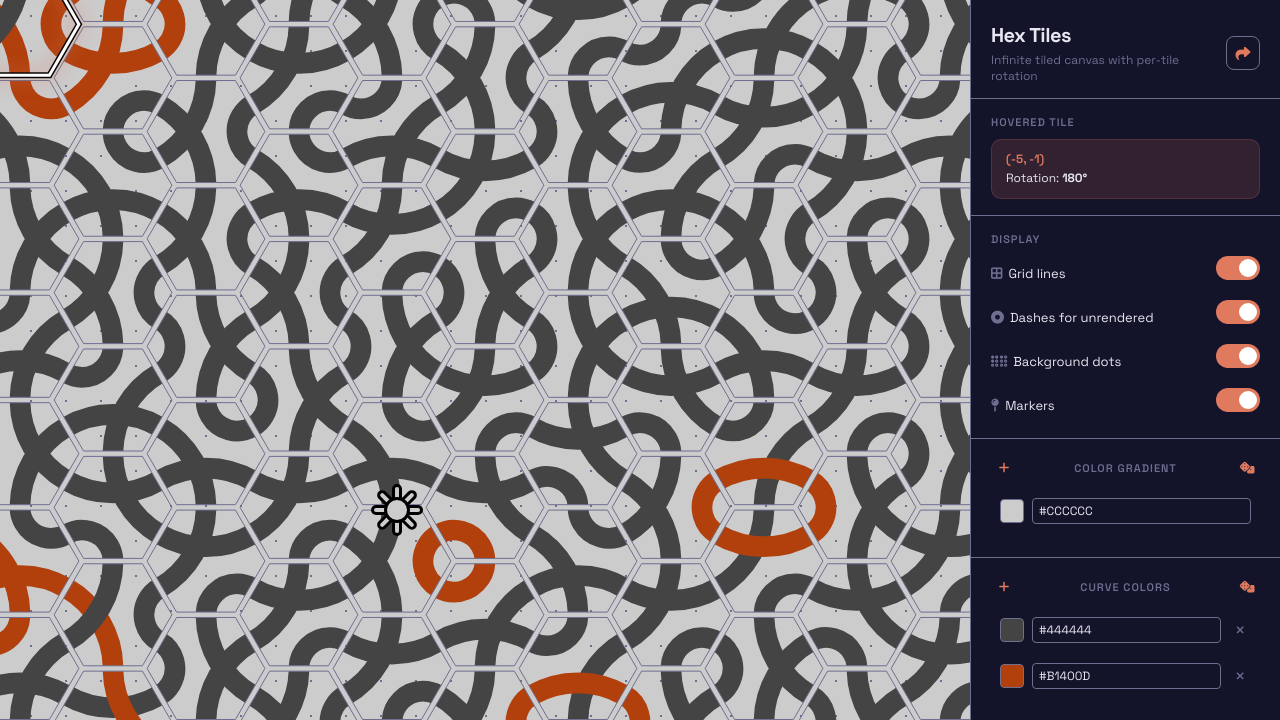
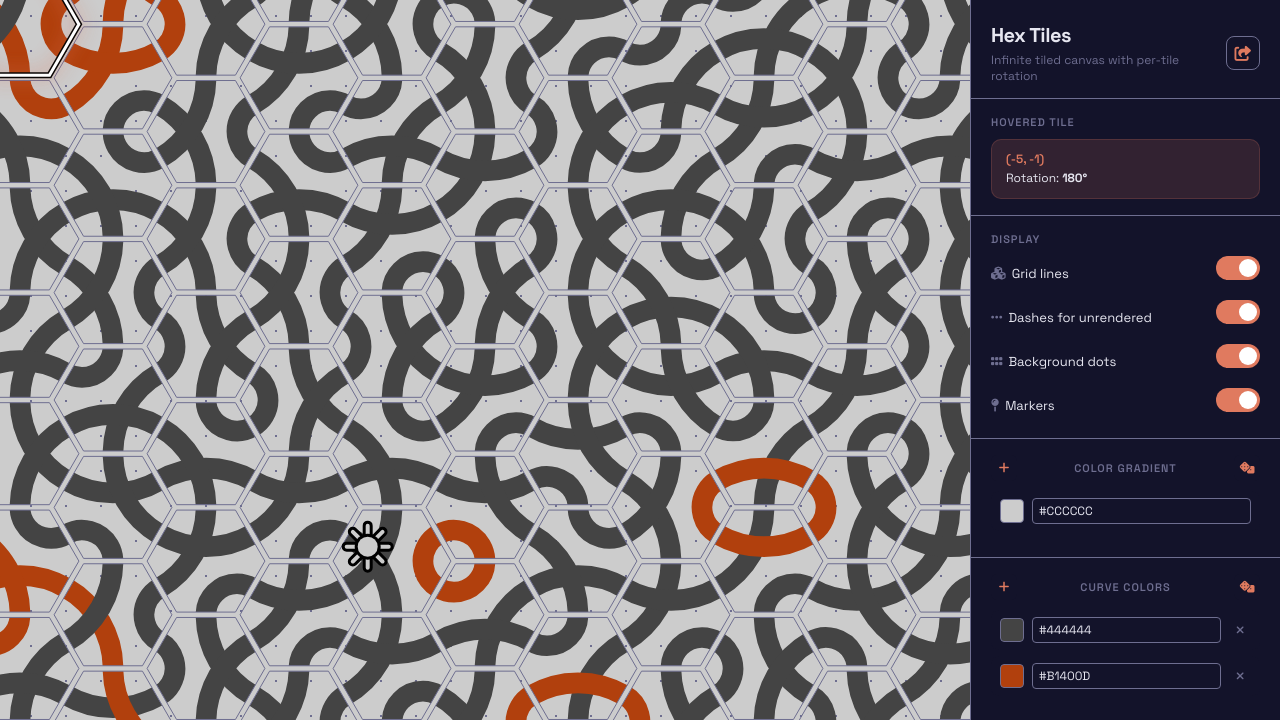
Before and after one commit to phlaster/hextiles, a plain HTML site: page index.html in a window 1280 px wide. Both pictures are taken after a click on the button 1004 px from the left and 588 px from the top of the page. Shown: the top 720 px of the page. Drawn offline with Linux system fonts and the light colour scheme.

Commit message:
updated icons and 10 colors limit

```diff
--- a/index.html
+++ b/index.html
@@ -4,7 +4,7 @@
 <head>
     <meta charset="UTF-8" />
     <meta name="viewport" content="width=device-width, initial-scale=1.0" />
-    <title>Hexagonal Tiles</title>
+    <title>Hextiles</title>
     <link href="https://fonts.googleapis.com/css2?family=Space+Grotesk:wght@300;400;500;600;700&display=swap"
     rel="stylesheet" />
     <link rel="stylesheet" href="https://cdnjs.cloudflare.com/ajax/libs/font-awesome/6.5.0/css/all.min.css" />
@@ -672,7 +672,7 @@
                 <h2>Hex Tiles</h2>
                 <p>Infinite tiled canvas with per-tile rotation</p>
             </div>
-            <button class="export-btn" id="exportBtn" title="Export"><i class="fas fa-share"></i></button>
+            <button class="export-btn" id="exportBtn" title="Export"><i class="fas fa-share-from-square"></i></button>
         </div>
 
         <div class="sb-section">
@@ -687,24 +687,24 @@
             </div>
         </div>
 
-                <div class="sb-section">
+        <div class="sb-section">
             <label>Display</label>
             <div class="toggle-row">
-                <span><i class="fas fa-border-all" style="margin-right:6px;color:var(--col-muted)"></i>Grid lines</span>
+                <span><i class="fas fa-cubes" style="margin-right:6px;color:var(--col-muted)"></i>Grid lines</span>
                 <label class="switch">
                     <input type="checkbox" id="gridToggle" checked />
                     <span class="track"></span>
                 </label>
             </div>
             <div class="toggle-row" style="margin-top:10px">
-                <span><i class="fas fa-circle-dot" style="margin-right:6px;color:var(--col-muted)"></i>Dashes for unrendered</span>
+                <span><i class="fas fa-ellipsis" style="margin-right:6px;color:var(--col-muted)"></i>Dashes for unrendered</span>
                 <label class="switch">
                     <input type="checkbox" id="unrenderedToggle" checked />
                     <span class="track"></span>
                 </label>
             </div>
             <div class="toggle-row" style="margin-top:10px">
-                <span><i class="fas fa-braille" style="margin-right:6px;color:var(--col-muted)"></i>Background dots</span>
+                <span><i class="fas fa-grip" style="margin-right:6px;color:var(--col-muted)"></i>Background dots</span>
                 <label class="switch">
                     <input type="checkbox" id="bgDotsToggle" checked />
                     <span class="track"></span>
@@ -2834,10 +2834,10 @@
             function getRandomMarkerPosition() {
                 const W = dom.cvs.width;
                 const H = dom.cvs.height;
-                const minX = W * 0.2;
-                const maxX = W * 0.8;
-                const minY = H * 0.2;
-                const maxY = H * 0.8;
+                const minX = W * 0.1;
+                const maxX = W * 0.9;
+                const minY = H * 0.1;
+                const maxY = H * 0.9;
 
                 let bestX = minX + Math.random() * (maxX - minX);
                 let bestY = minY + Math.random() * (maxY - minY);
@@ -2866,6 +2866,10 @@
             }
 
             dom.addMarkerBtn.onclick = () => {
+                if (gradientMarkers.length >= 10) {
+                    toast('Maximum of 10 gradient markers reached');
+                    return;
+                }
                 const color = pickNewMarkerColor();
                 if (!color) {
                     toast('All colors are already in use');
@@ -2879,6 +2883,10 @@
             };
 
             dom.addCurveBtn.onclick = () => {
+                if (curveColors.length >= 10) {
+                    toast('Maximum of 10 curve colors reached');
+                    return;
+                }
                 const color = pickNewCurveColor();
                 if (!color) {
                     toast('All colors are already in use');
@@ -3204,8 +3212,8 @@
                 curveLineWidth = embedData.curveLineWidth || 1; // Load line width state
                 texTf = embedData.texTf || { rot: 0, scale: 1, sx: 1, sy: 1, ox: 0, oy: 0 };
                 curveColors = embedData.curveColors && embedData.curveColors.length > 0
-                    ? [...embedData.curveColors] : [COLORS.curves[0]];
-                gradientMarkers = (embedData.markers || []).map(m => ({ ...m }));
+                    ? [...embedData.curveColors].slice(0, 10) : [COLORS.curves[0]];
+                gradientMarkers = (embedData.markers || []).slice(0, 10).map(m => ({ ...m }));
 
                 if (embedData.rotOverrides) {
                     for (const [q, r, rot] of embedData.rotOverrides) {
```
